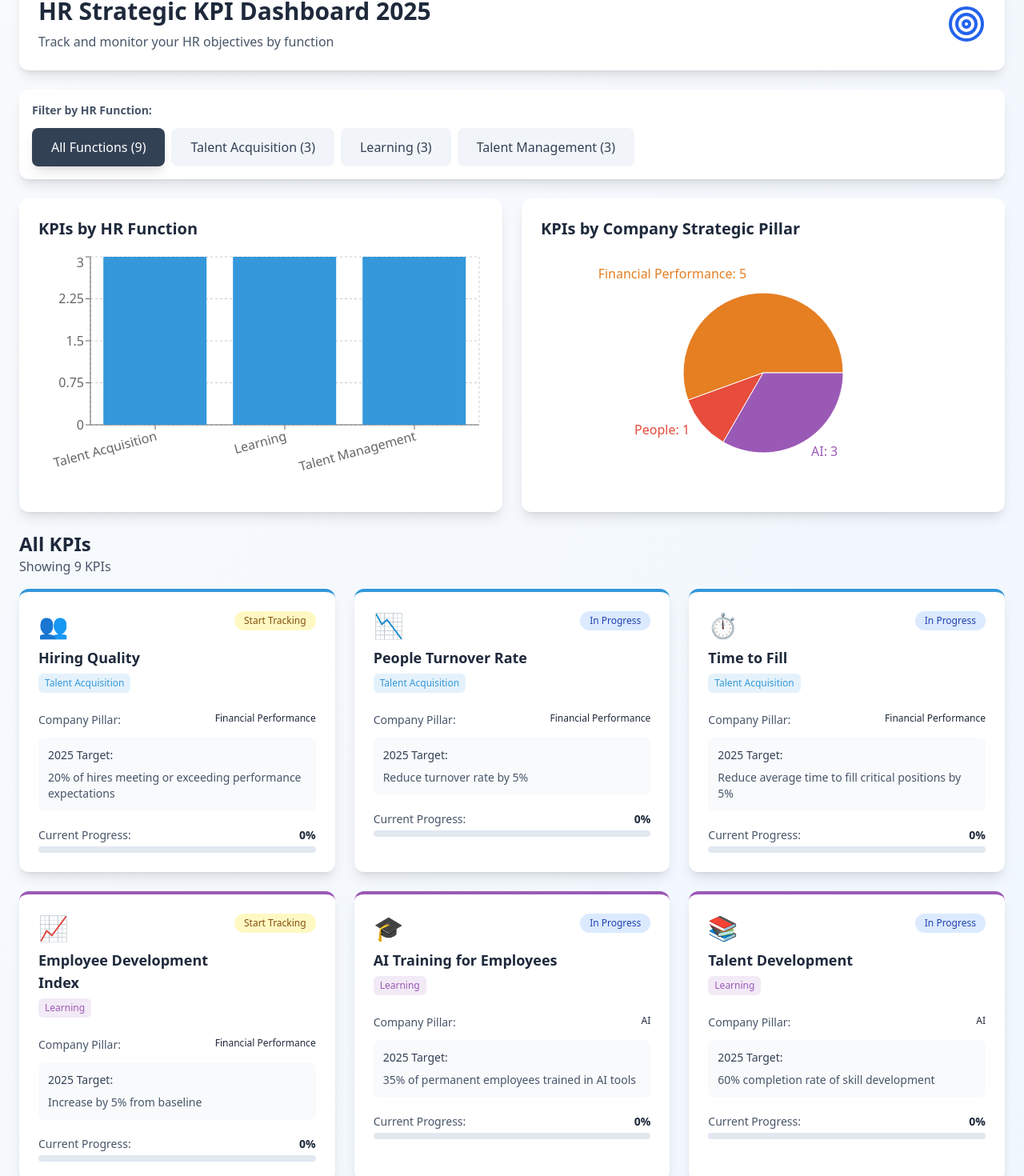
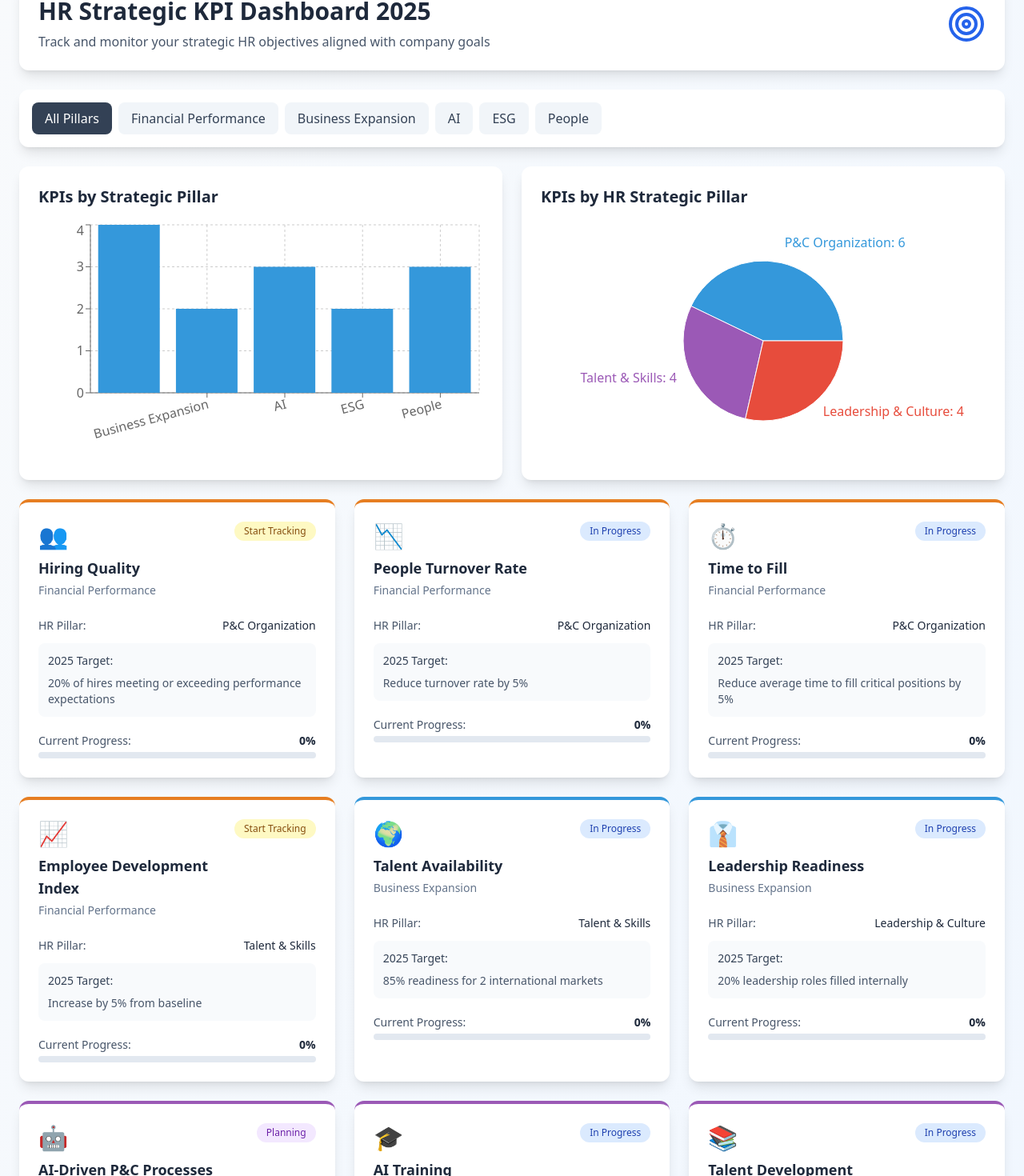
Before and after one commit to FahadHassan315/hr-kpi-dashboard, a React app in the folder hr-kpi-dashboard/: page / in a window 1280 px wide. Shown: the part 52-1522 px from the top of the page at 80% size. Built offline with nearby package versions, Linux system fonts and the light colour scheme; the HTML template or start-up script is replaced by a standard one.

Commit message:
Enhance HR KPI Dashboard with HR Pillars
Refactor HR KPI Dashboard to include HR Pillars and update KPI data structure. Adjust filtering and visualization components to reflect changes in data representation.

```diff
--- a/hr-kpi-dashboard/src/App.jsx
+++ b/hr-kpi-dashboard/src/App.jsx
@@ -1,15 +1,15 @@
 import React, { useState } from 'react';
-import { BarChart, Bar, XAxis, YAxis, CartesianGrid, Tooltip, ResponsiveContainer, PieChart, Pie, Cell } from 'recharts';
-import { Target } from 'lucide-react';
+import { BarChart, Bar, XAxis, YAxis, CartesianGrid, Tooltip, Legend, ResponsiveContainer, PieChart, Pie, Cell, RadarChart, PolarGrid, PolarAngleAxis, PolarRadiusAxis, Radar } from 'recharts';
+import { TrendingUp, Users, Target, Award, Globe, Brain, Leaf } from 'lucide-react';
 
 const HRKPIDashboard = () => {
-  const [selectedFunction, setSelectedFunction] = useState('all');
+  const [selectedPillar, setSelectedPillar] = useState('all');
 
   const kpiData = [
     {
-      hrFunction: 'Talent Acquisition',
+      companyPillar: 'Financial Performance',
+      hrPillar: 'P&C Organization',
       kpi: 'Hiring Quality',
-      companyPillar: 'Financial Performance',
       target: '20% of hires meeting or exceeding performance expectations',
       currentValue: 0,
       targetValue: 20,
@@ -17,29 +17,29 @@ const HRKPIDashboard = () => {
       icon: '👥'
     },
     {
-      hrFunction: 'Talent Acquisition',
+      companyPillar: 'Financial Performance',
+      hrPillar: 'P&C Organization',
       kpi: 'People Turnover Rate',
-      companyPillar: 'Financial Performance',
       target: 'Reduce turnover rate by 5%',
       currentValue: 0,
-      targetValue: 5,
+      targetValue: -5,
       status: 'In Progress',
       icon: '📉'
     },
     {
-      hrFunction: 'Talent Acquisition',
+      companyPillar: 'Financial Performance',
+      hrPillar: 'P&C Organization',
       kpi: 'Time to Fill',
-      companyPillar: 'Financial Performance',
       target: 'Reduce average time to fill critical positions by 5%',
       currentValue: 0,
-      targetValue: 5,
+      targetValue: -5,
       status: 'In Progress',
       icon: '⏱️'
     },
     {
-      hrFunction: 'Learning',
+      companyPillar: 'Financial Performance',
+      hrPillar: 'Talent & Skills',
       kpi: 'Employee Development Index',
-      companyPillar: 'Financial Performance',
       target: 'Increase by 5% from baseline',
       currentValue: 0,
       targetValue: 5,
@@ -47,9 +47,39 @@ const HRKPIDashboard = () => {
       icon: '📈'
     },
     {
-      hrFunction: 'Learning',
-      kpi: 'AI Training for Employees',
+      companyPillar: 'Business Expansion',
+      hrPillar: 'Talent & Skills',
+      kpi: 'Talent Availability',
+      target: '85% readiness for 2 international markets',
+      currentValue: 0,
+      targetValue: 85,
+      status: 'In Progress',
+      icon: '🌍'
+    },
+    {
+      companyPillar: 'Business Expansion',
+      hrPillar: 'Leadership & Culture',
+      kpi: 'Leadership Readiness',
+      target: '20% leadership roles filled internally',
+      currentValue: 0,
+      targetValue: 20,
+      status: 'In Progress',
+      icon: '👔'
+    },
+    {
       companyPillar: 'AI',
+      hrPillar: 'P&C Organization',
+      kpi: 'AI-Driven P&C Processes',
+      target: 'Implement AI in 25% of P&C processes',
+      currentValue: 0,
+      targetValue: 25,
+      status: 'Planning',
+      icon: '🤖'
+    },
+    {
+      companyPillar: 'AI',
+      hrPillar: 'Talent & Skills',
+      kpi: 'AI Training',
       target: '35% of permanent employees trained in AI tools',
       currentValue: 0,
       targetValue: 35,
@@ -57,9 +87,9 @@ const HRKPIDashboard = () => {
       icon: '🎓'
     },
     {
-      hrFunction: 'Learning',
+      companyPillar: 'AI',
+      hrPillar: 'Talent & Skills',
       kpi: 'Talent Development',
-      companyPillar: 'AI',
       target: '60% completion rate of skill development',
       currentValue: 0,
       targetValue: 60,
@@ -67,9 +97,29 @@ const HRKPIDashboard = () => {
       icon: '📚'
     },
     {
-      hrFunction: 'Talent Management',
+      companyPillar: 'ESG',
+      hrPillar: 'Leadership & Culture',
+      kpi: 'Diversity & Inclusion Index',
+      target: 'Average 10% workplace diversity',
+      currentValue: 0,
+      targetValue: 10,
+      status: 'In Progress',
+      icon: '🤝'
+    },
+    {
+      companyPillar: 'ESG',
+      hrPillar: 'P&C Organization',
+      kpi: 'ESG Compliance',
+      target: '30% compliance with ESG standards',
+      currentValue: 0,
+      targetValue: 30,
+      status: 'Planning',
+      icon: '♻️'
+    },
+    {
+      companyPillar: 'People',
+      hrPillar: 'Leadership & Culture',
       kpi: 'Employee Engagement Score',
-      companyPillar: 'People',
       target: 'Achieve at least 20% engagement',
       currentValue: 0,
       targetValue: 20,
@@ -77,72 +127,62 @@ const HRKPIDashboard = () => {
       icon: '💪'
     },
     {
-      hrFunction: 'Talent Management',
-      kpi: 'Employee Development Index',
-      companyPillar: 'Financial Performance',
-      target: 'Increase by 5% from baseline',
+      companyPillar: 'People',
+      hrPillar: 'Leadership & Culture',
+      kpi: 'Leadership Effectiveness',
+      target: '20% high satisfaction with leadership',
       currentValue: 0,
-      targetValue: 5,
-      status: 'Start Tracking',
-      icon: '📊'
+      targetValue: 20,
+      status: 'In Progress',
+      icon: '⭐'
     },
     {
-      hrFunction: 'Talent Management',
-      kpi: 'Talent Development',
-      companyPillar: 'AI',
-      target: '60% completion rate of skill development',
+      companyPillar: 'People',
+      hrPillar: 'P&C Organization',
+      kpi: 'P&C Service Efficiency',
+      target: '45% satisfaction rate in HR service delivery',
       currentValue: 0,
-      targetValue: 60,
+      targetValue: 45,
       status: 'In Progress',
       icon: '🎯'
     }
   ];
 
-  const functionColors = {
-    'Talent Acquisition': '#3498DB',
-    'Learning': '#9B59B6',
-    'Talent Management': '#E74C3C'
+  const pillarColors = {
+    'Financial Performance': '#E67E22',
+    'Business Expansion': '#3498DB',
+    'AI': '#9B59B6',
+    'ESG': '#27AE60',
+    'People': '#E74C3C'
   };
 
-  const filteredData = selectedFunction === 'all'
+  const filteredData = selectedPillar === 'all'
     ? kpiData
-    : kpiData.filter(item => item.hrFunction === selectedFunction);
+    : kpiData.filter(item => item.companyPillar === selectedPillar);
 
-  const functionSummary = [
-    {
-      name: 'Talent Acquisition',
-      kpiCount: kpiData.filter(item => item.hrFunction === 'Talent Acquisition').length
-    },
-    {
-      name: 'Learning',
-      kpiCount: kpiData.filter(item => item.hrFunction === 'Learning').length
-    },
-    {
-      name: 'Talent Management',
-      kpiCount: kpiData.filter(item => item.hrFunction === 'Talent Management').length
-    }
+  const pillarSummary = Object.keys(pillarColors).map(pillar => ({
+    name: pillar,
+    kpiCount: kpiData.filter(item => item.companyPillar === pillar).length,
+    avgTarget: Math.round(
+      kpiData
+        .filter(item => item.companyPillar === pillar)
+        .reduce((acc, item) => acc + Math.abs(item.targetValue), 0) /
+      kpiData.filter(item => item.companyPillar === pillar).length
+    )
+  }));
+
+  const hrPillarData = [
+    { name: 'P&C Organization', value: kpiData.filter(k => k.hrPillar === 'P&C Organization').length },
+    { name: 'Talent & Skills', value: kpiData.filter(k => k.hrPillar === 'Talent & Skills').length },
+    { name: 'Leadership & Culture', value: kpiData.filter(k => k.hrPillar === 'Leadership & Culture').length }
   ];
 
-  const companyPillarData = [
-    {
-      name: 'Financial Performance',
-      value: kpiData.filter(k => k.companyPillar === 'Financial Performance').length
-    },
-    {
-      name: 'People',
-      value: kpiData.filter(k => k.companyPillar === 'People').length
-    },
-    {
-      name: 'AI',
-      value: kpiData.filter(k => k.companyPillar === 'AI').length
-    }
-  ];
-
-  const COLORS = ['#E67E22', '#E74C3C', '#9B59B6'];
+  const COLORS = ['#3498DB', '#9B59B6', '#E74C3C'];
 
   return (
     <div className="min-h-screen bg-gradient-to-br from-slate-50 to-blue-50 p-6">
       <div className="max-w-7xl mx-auto">
+        {/* Header */}
         <div className="bg-white rounded-xl shadow-lg p-6 mb-6">
           <div className="flex items-center justify-between">
             <div>
@@ -150,67 +190,49 @@ const HRKPIDashboard = () => {
                 HR Strategic KPI Dashboard 2025
               </h1>
               <p className="text-slate-600">
-                Track and monitor your HR objectives by function
+                Track and monitor your strategic HR objectives aligned with company goals
               </p>
             </div>
             <Target className="w-12 h-12 text-blue-600" />
           </div>
         </div>
 
+        {/* Pillar Filter */}
         <div className="bg-white rounded-xl shadow-lg p-4 mb-6">
-          <h3 className="text-sm font-semibold text-slate-600 mb-3">Filter by HR Function:</h3>
           <div className="flex flex-wrap gap-2">
             <button
-              onClick={() => setSelectedFunction('all')}
-              className={`px-6 py-3 rounded-lg font-medium transition-all ${
-                selectedFunction === 'all'
-                  ? 'bg-slate-700 text-white shadow-lg'
+              onClick={() => setSelectedPillar('all')}
+              className={`px-4 py-2 rounded-lg font-medium transition-all ${
+                selectedPillar === 'all'
+                  ? 'bg-slate-700 text-white'
                   : 'bg-slate-100 text-slate-700 hover:bg-slate-200'
               }`}
             >
-              All Functions ({kpiData.length})
+              All Pillars
             </button>
-            <button
-              onClick={() => setSelectedFunction('Talent Acquisition')}
-              className={`px-6 py-3 rounded-lg font-medium transition-all ${
-                selectedFunction === 'Talent Acquisition'
-                  ? 'text-white shadow-lg'
-                  : 'bg-slate-100 text-slate-700 hover:bg-slate-200'
-              }`}
-              style={selectedFunction === 'Talent Acquisition' ? { backgroundColor: '#3498DB' } : {}}
-            >
-              Talent Acquisition (3)
-            </button>
-            <button
-              onClick={() => setSelectedFunction('Learning')}
-              className={`px-6 py-3 rounded-lg font-medium transition-all ${
-                selectedFunction === 'Learning'
-                  ? 'text-white shadow-lg'
-                  : 'bg-slate-100 text-slate-700 hover:bg-slate-200'
-              }`}
-              style={selectedFunction === 'Learning' ? { backgroundColor: '#9B59B6' } : {}}
-            >
-              Learning (3)
-            </button>
-            <button
-              onClick={() => setSelectedFunction('Talent Management')}
-              className={`px-6 py-3 rounded-lg font-medium transition-all ${
-                selectedFunction === 'Talent Management'
-                  ? 'text-white shadow-lg'
-                  : 'bg-slate-100 text-slate-700 hover:bg-slate-200'
-              }`}
-              style={selectedFunction === 'Talent Management' ? { backgroundColor: '#E74C3C' } : {}}
-            >
-              Talent Management (3)
-            </button>
+            {Object.keys(pillarColors).map(pillar => (
+              <button
+                key={pillar}
+                onClick={() => setSelectedPillar(pillar)}
+                className={`px-4 py-2 rounded-lg font-medium transition-all ${
+                  selectedPillar === pillar
+                    ? 'text-white'
+                    : 'bg-slate-100 text-slate-700 hover:bg-slate-200'
+                }`}
+                style={selectedPillar === pillar ? { backgroundColor: pillarColors[pillar] } : {}}
+              >
+                {pillar}
+              </button>
+            ))}
           </div>
         </div>
 
+        {/* Summary Charts */}
         <div className="grid md:grid-cols-2 gap-6 mb-6">
           <div className="bg-white rounded-xl shadow-lg p-6">
-            <h2 className="text-xl font-bold text-slate-800 mb-4">KPIs by HR Function</h2>
+            <h2 className="text-xl font-bold text-slate-800 mb-4">KPIs by Strategic Pillar</h2>
             <ResponsiveContainer width="100%" height={300}>
-              <BarChart data={functionSummary}>
+              <BarChart data={pillarSummary}>
                 <CartesianGrid strokeDasharray="3 3" />
                 <XAxis dataKey="name" angle={-15} textAnchor="end" height={80} />
                 <YAxis />
@@ -221,11 +243,11 @@ const HRKPIDashboard = () => {
           </div>
 
           <div className="bg-white rounded-xl shadow-lg p-6">
-            <h2 className="text-xl font-bold text-slate-800 mb-4">KPIs by Company Strategic Pillar</h2>
+            <h2 className="text-xl font-bold text-slate-800 mb-4">KPIs by HR Strategic Pillar</h2>
             <ResponsiveContainer width="100%" height={300}>
               <PieChart>
                 <Pie
-                  data={companyPillarData}
+                  data={hrPillarData}
                   cx="50%"
                   cy="50%"
                   labelLine={false}
@@ -234,7 +256,7 @@ const HRKPIDashboard = () => {
                   fill="#8884d8"
                   dataKey="value"
                 >
-                  {companyPillarData.map((entry, index) => (
+                  {hrPillarData.map((entry, index) => (
                     <Cell key={`cell-${index}`} fill={COLORS[index % COLORS.length]} />
                   ))}
                 </Pie>
@@ -244,30 +266,19 @@ const HRKPIDashboard = () => {
           </div>
         </div>
 
-        <div className="mb-4">
-          <h2 className="text-2xl font-bold text-slate-800">
-            {selectedFunction === 'all' ? 'All KPIs' : `${selectedFunction} KPIs`}
-          </h2>
-          <p className="text-slate-600">
-            Showing {filteredData.length} KPI{filteredData.length !== 1 ? 's' : ''}
-          </p>
-        </div>
-
-        <div className="grid md:grid-cols-2 lg:grid-cols-3 gap-6 mb-6">
+        {/* KPI Cards */}
+        <div className="grid md:grid-cols-2 lg:grid-cols-3 gap-6">
           {filteredData.map((kpi, index) => (
             <div
               key={index}
               className="bg-white rounded-xl shadow-lg p-6 hover:shadow-xl transition-shadow border-t-4"
-              style={{ borderTopColor: functionColors[kpi.hrFunction] }}
+              style={{ borderTopColor: pillarColors[kpi.companyPillar] }}
             >
               <div className="flex items-start justify-between mb-4">
                 <div className="flex-1">
                   <div className="text-3xl mb-2">{kpi.icon}</div>
                   <h3 className="font-bold text-slate-800 text-lg mb-1">{kpi.kpi}</h3>
-                  <div className="inline-block px-2 py-1 rounded-md text-xs font-medium mb-2"
-                       style={{ backgroundColor: functionColors[kpi.hrFunction] + '20', color: functionColors[kpi.hrFunction] }}>
-                    {kpi.hrFunction}
-                  </div>
+                  <p className="text-sm text-slate-500 mb-2">{kpi.companyPillar}</p>
                 </div>
                 <span
                   className={`px-3 py-1 rounded-full text-xs font-medium ${
@@ -285,8 +296,8 @@ const HRKPIDashboard = () => {
               <div className="space-y-3">
                 <div>
                   <div className="flex justify-between text-sm mb-1">
-                    <span className="text-slate-600">Company Pillar:</span>
-                    <span className="font-medium text-slate-800 text-xs">{kpi.companyPillar}</span>
+                    <span className="text-slate-600">HR Pillar:</span>
+                    <span className="font-medium text-slate-800">{kpi.hrPillar}</span>
                   </div>
                 </div>
 
@@ -304,8 +315,8 @@ const HRKPIDashboard = () => {
                     <div
                       className="h-2 rounded-full transition-all"
                       style={{
-                        width: `${(Math.abs(kpi.currentValue) / Math.abs(kpi.targetValue)) * 100}%`,
-                        backgroundColor: functionColors[kpi.hrFunction]
+                        width: `${Math.min((Math.abs(kpi.currentValue) / Math.abs(kpi.targetValue)) * 100, 100)}%`,
+                        backgroundColor: pillarColors[kpi.companyPillar]
                       }}
                     />
                   </div>
@@ -315,7 +326,8 @@ const HRKPIDashboard = () => {
           ))}
         </div>
 
-        <div className="bg-white rounded-xl shadow-lg p-6">
+        {/* Implementation Guide */}
+        <div className="bg-white rounded-xl shadow-lg p-6 mt-6">
           <h2 className="text-2xl font-bold text-slate-800 mb-4">Implementation Roadmap</h2>
           <div className="grid md:grid-cols-3 gap-6">
             <div className="bg-blue-50 rounded-lg p-4">
```
